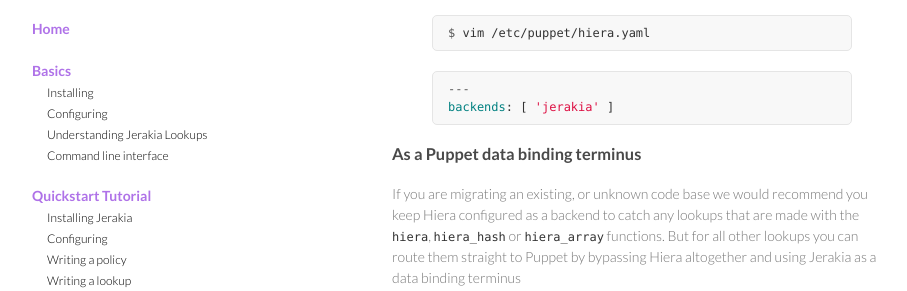
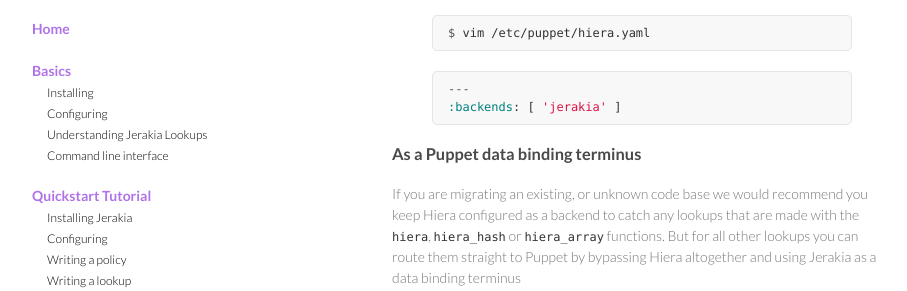
Before and after one commit to jerakia/jerakia, a Jekyll site: the page built from tutorial/puppet/index.md, in a window 1280 px wide. Shown: the part 216-507 px from the top of the page, without its empty margins (178-1085 px from the left). Built offline with Jekyll 4.4.1, drawn with Linux system fonts in a browser that asks for light colours; Markdown is read by kramdown in place of the engine named in the settings.

```diff
--- a/tutorial/puppet/index.md
+++ b/tutorial/puppet/index.md
@@ -16,7 +16,7 @@ $ vim /etc/puppet/hiera.yaml
 
 {% highlight yaml %}
 ---
-backends: [ 'jerakia' ]
+:backends: [ 'jerakia' ]
 {% endhighlight %}
 
 ### As a Puppet data binding terminus
```
